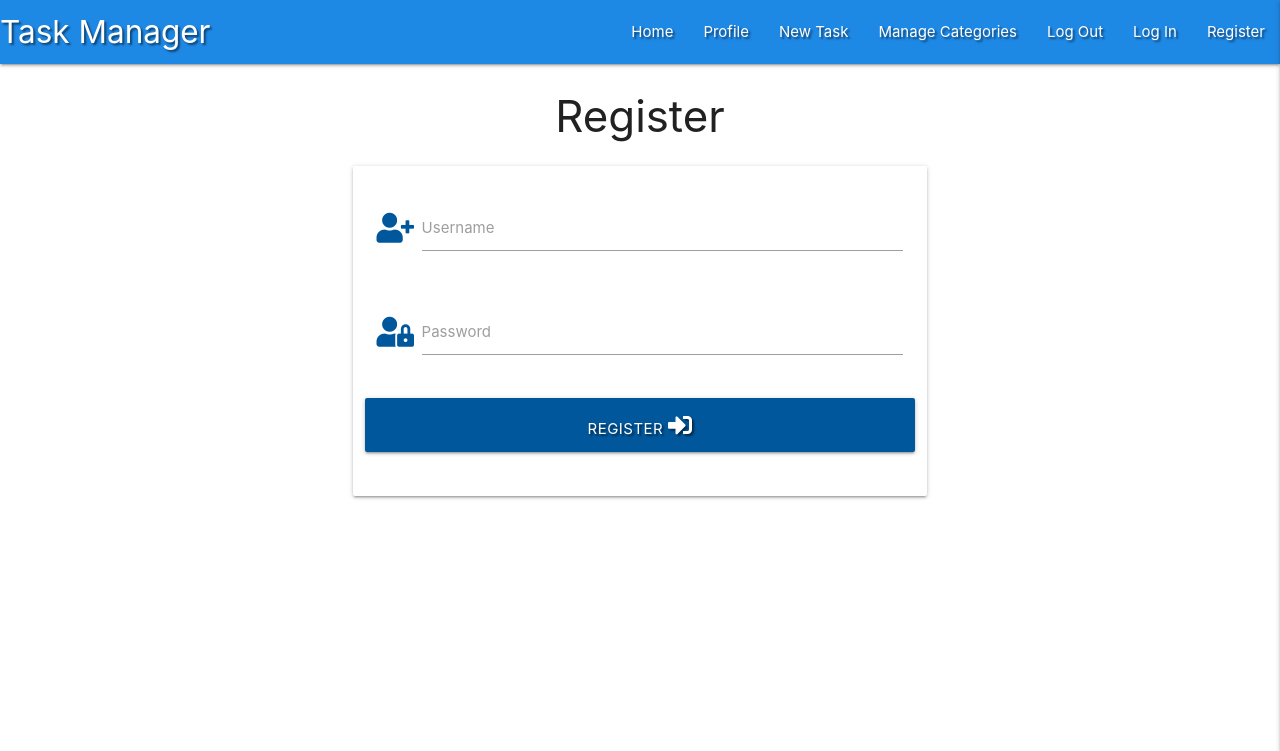
After one commit to VinceNolan999/flask-task-manager-project, a Flask app: page /register in a window 1280 px wide. The commit adds this page. Shown: the top 751 px of the page. Run offline with Flask 2, Linux system fonts and the light colour scheme; some libraries are stand-ins or nearby versions.

Commit message:
add register funcionality

```diff
--- a/app.py
+++ b/app.py
@@ -27,6 +27,24 @@ def get_tasks():
 
 @app.route("/register", methods=["GET", "POST"])
 def register():
+    if request.method == "POST":
+        # check if username already exists in db
+        existing_user = mongo.db.users.find_one(
+            {"username": request.form.get("username").lower()})
+
+        if existing_user:
+            flash("Username already exists")
+            return redirect(url_for("register"))
+
+        register = {
+            "username": request.form.get("username").lower(),
+            "password": generate_password_hash(request.form.get("password"))
+        }
+        mongo.db.users.insert_one(register)
+
+        # put the new user into 'session' cookie
+        session["user"] = request.form.get("username").lower()
+        flash("Registration Successful!")
     return render_template("register.html")
 
 
--- a/static/css/style.css
+++ b/static/css/style.css
@@ -1,3 +1,7 @@
 .text-shadow {
     text-shadow: 2px 2px 2px rgba(0, 0, 0, 0.5);
 }
+
+.flashes h4{
+    line-height: 2;
+}
--- a/templates/base.html
+++ b/templates/base.html
@@ -27,7 +27,7 @@
                     <li><a href="#">Manage Categories</a></li>
                     <li><a href="#">Log Out</a></li>
                     <li><a href="#">Log In</a></li>
-                    <li><a href="#">Register</a></li>
+                    <li><a href="{{ url_for('register') }}">Register</a></li>
                 </ul>
             </div>
         </nav>
@@ -41,14 +41,27 @@
             <li><a href="#">Manage Categories</a></li>
             <li><a href="#">Log Out</a></li>
             <li><a href="#">Log In</a></li>
-            <li><a href="#">Register</a></li>
+            <li><a href="{{ url_for('register') }}">Register</a></li>
         </ul>
 
     </header>
+    <section>
+        <!-- flash messages -->
+        {% with messages = get_flashed_messages() %}
+            {% if messages %}
+                {% for message in messages %}
+                    <div class="row flashes">
+                        <h4 class="light-blue lighten-4 center-align">{{ message }}</h4>
+                    </div>
+                {% endfor %}
+            {% endif %}
+        {% endwith %}
+    </section>
 
-
-    {% block content %}
-    {% endblock %}
+    <main class="container">
+        {% block content %}
+        {% endblock %}
+    </main>
 
     <script src="https://code.jquery.com/jquery-3.6.0.min.js" integrity="sha256-/xUj+3OJU5yExlq6GSYGSHk7tPXikynS7ogEvDej/m4=" crossorigin="anonymous"></script>
     <script src="https://cdnjs.cloudflare.com/ajax/libs/materialize/1.0.0/js/materialize.min.js"></script>
--- /dev/null
+++ b/templates/register.html
@@ -0,0 +1,37 @@
+{% extends "base.html" %}
+{% block content %}
+
+    <h3 class="center-align">Register</h3>
+
+    <div class="row">
+        <form class="col s12 m8 offset-m2" method="POST" action="{{ url_for('register') }}">
+            <div class="card-panel">
+                <!-- username -->
+                <div class="row">
+					<div class="input-field col s12">
+						<i class="fas fa-user-plus prefix light-blue-text text-darken-4"></i>
+						<input id="username" name="username" type="text" minlength="5"
+                            maxlength="15" pattern="^[a-zA-Z0-9]{5,15}$" class="validate" required>
+						<label for="username">Username</label>
+					</div>
+                </div>
+                <!-- passowrd -->
+                <div class="row">
+                    <div class="input-field col s12">
+						<i class="fas fa-user-lock prefix light-blue-text text-darken-4"></i>
+                        <input id="password" name="password" type="password" minlength="5"
+                            maxlength="15" pattern="^[a-zA-Z0-9]{5,15}$" class="validate" required>
+                        <label for="password">Password</label>
+                    </div>
+                </div>
+                <!-- register -->
+                <div class="row">
+                    <button type="submit" class="col s12 btn-large light-blue darken-4 text-shadow">
+                        Register <i class="fas fa-sign-in-alt"></i>
+                    </button>
+                </div>
+            </div>
+        </form>
+    </div>
+
+{% endblock %}
```
